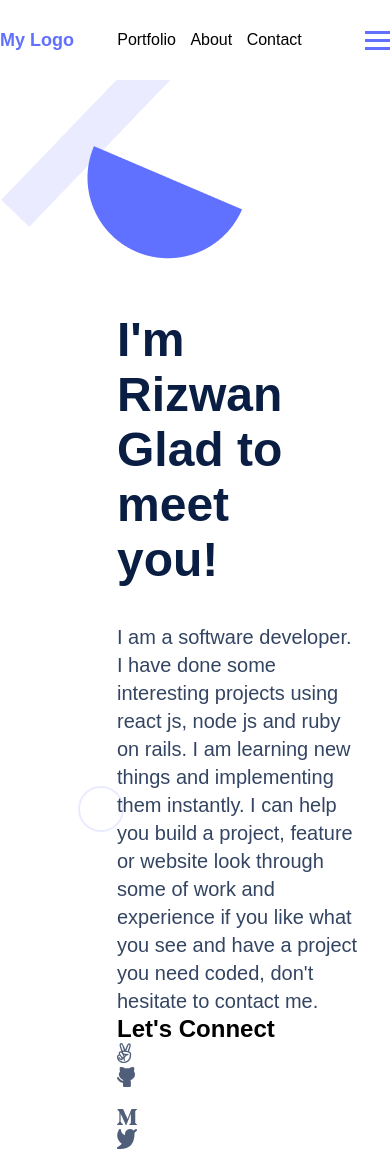
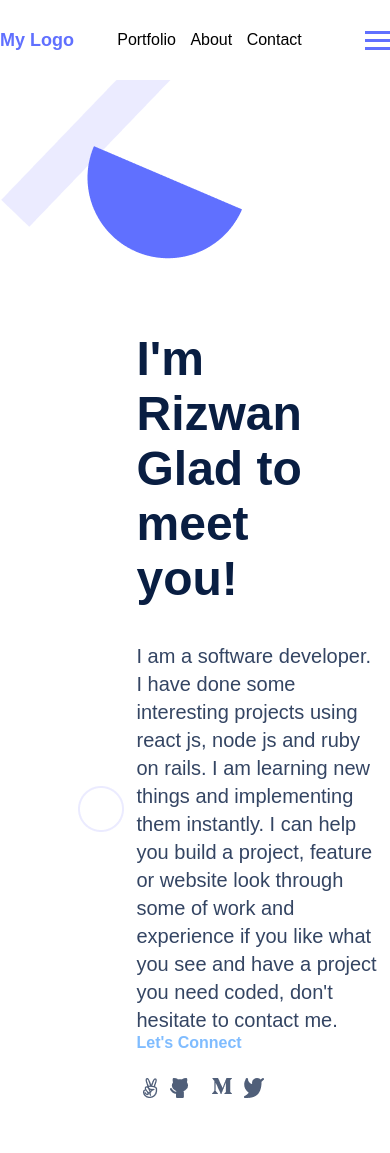
Before and after one commit to Rizwan-learn/Mobile_Portfolio, a website: page index.html in a window 390 px wide. After the commit the page ends 1104 px from the top, so only its background shows below. Drawn offline with Linux system fonts and the light colour scheme.

Commit message:
add socials to styles.css

```diff
--- a/styles.css
+++ b/styles.css
@@ -52,7 +52,7 @@ a:hover {
 }
 
 .intro{
-  margin: 15% 10%;
+  margin: 20% 15%;
 }
 
 section h1{
@@ -137,3 +137,32 @@ section p{
   left: 20%;
   width: 62%;
 }
+
+.socials{
+  color: #7fbcff;
+  font-size: 16px;
+  padding-bottom: 20px;
+}
+
+.socials:hover{
+  background: #acb7c3;
+  transition: 0.4s;
+}
+
+
+.s-icon{
+  list-style: none;
+  display: flex;
+  float: left;
+  font-size: 16px;
+  padding-bottom: 20px;
+  margin: 1px;
+  padding: 5px;
+  justify-content: space-between;
+}
+.icon {
+  width: 20px;
+  margin-right: 10px;
+  display: flex;
+  flex-direction: row;
+}
```
